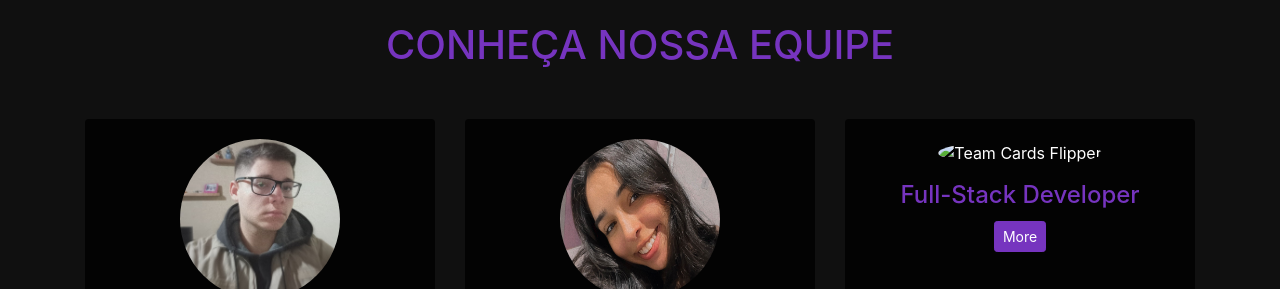
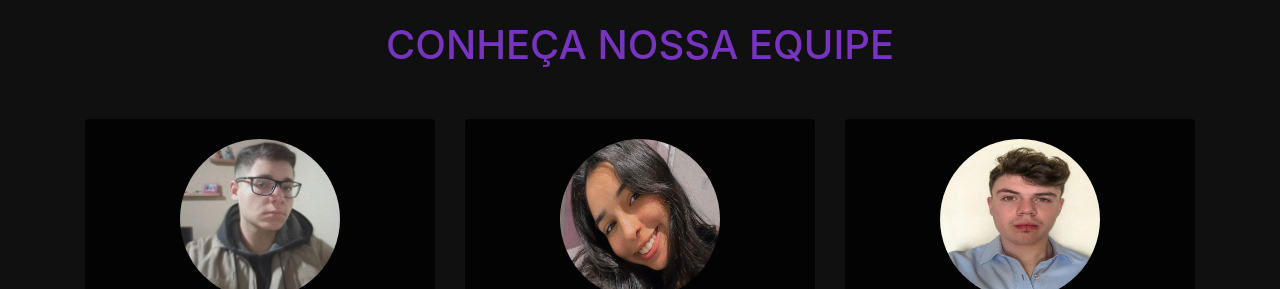
Before and after one commit to thaylaandreassi/Animix-PI, a plain HTML site: page teste.html in a window 1280 px wide. Shown: the part 2396-2685 px from the top of the page. Drawn offline with nearby package versions, Linux system fonts and the light colour scheme; the site is published under a folder, as on GitHub Pages, so addresses that start at the root find nothing; a web font is replaced by a local one.

Commit message:
foto-chico

```diff
--- a/teste.html
+++ b/teste.html
@@ -217,7 +217,7 @@
                               <div class="card">
                                   <div class="card-body text-center">
                                       <p>
-                                          <img class=" img-fluid" alt="Team Cards Flipper" src="/assets/foto-chico.png" /></p>
+                                          <img class=" img-fluid" alt="Team Cards Flipper" src="assets/foto-chico.png" /></p>
                                       <h4 class="card-title">Full-Stack Developer</h4>
 
                                       <a href="#" class="btn btn-primary btn-sm">More</a>
```
